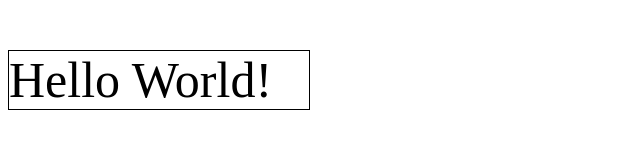
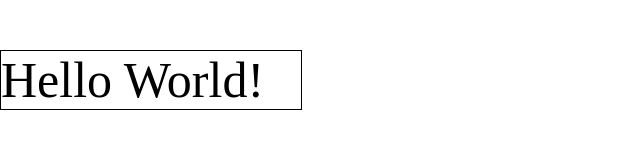
Before and after one commit to kyutaekhwang/lesson5, a plain HTML site: page index.html in a window 1280 px wide. Shown: the whole page, without its empty margins (0-640 px from the left). Drawn offline with Linux system fonts and the light colour scheme.

Commit message:
body and html margin 0

```diff
--- a/style.css
+++ b/style.css
@@ -1,3 +1,7 @@
+body, html {
+	margin: 0;
+}
+
 p {
 	width: 300px;
 	font-size: 50px;
```
